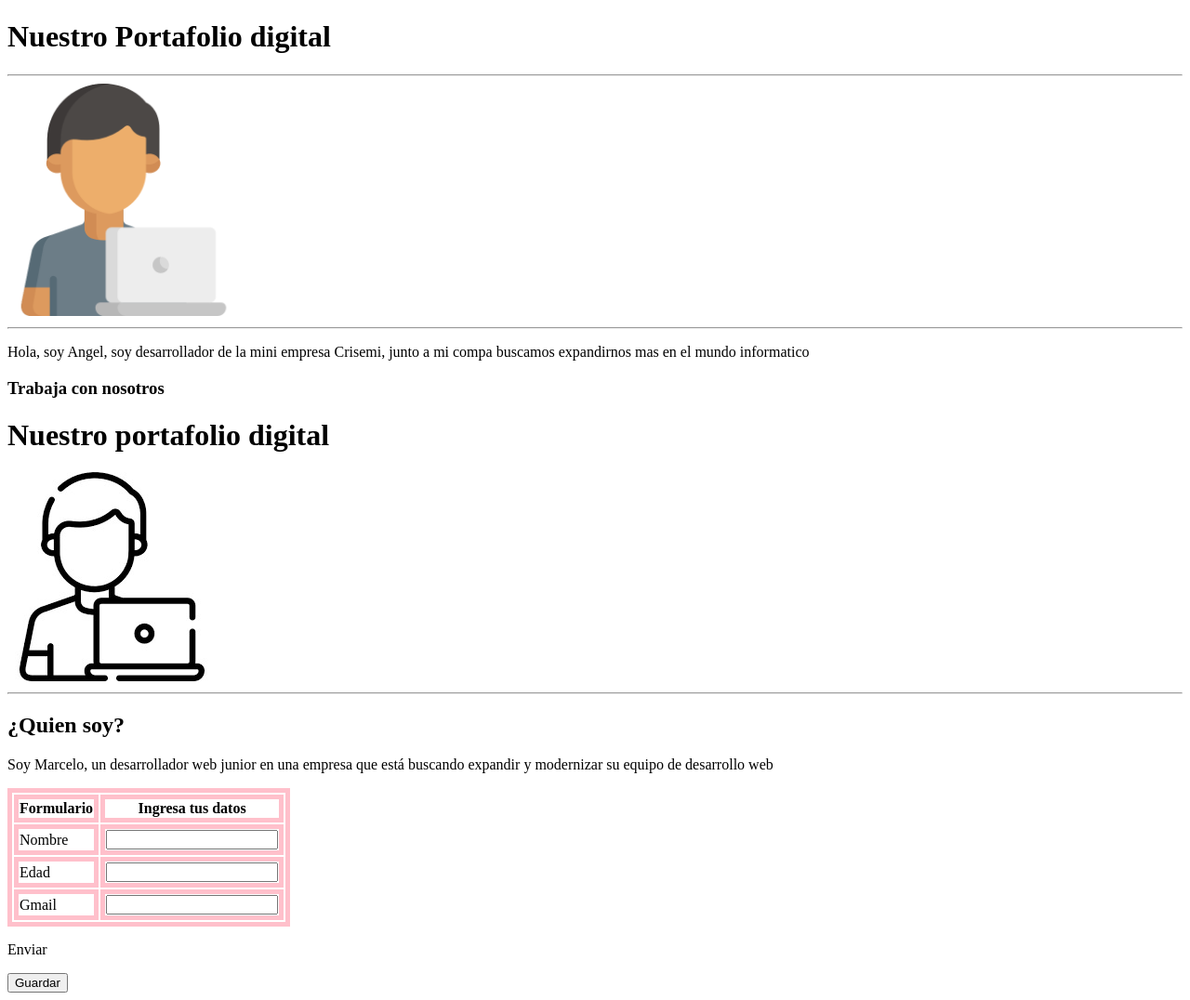
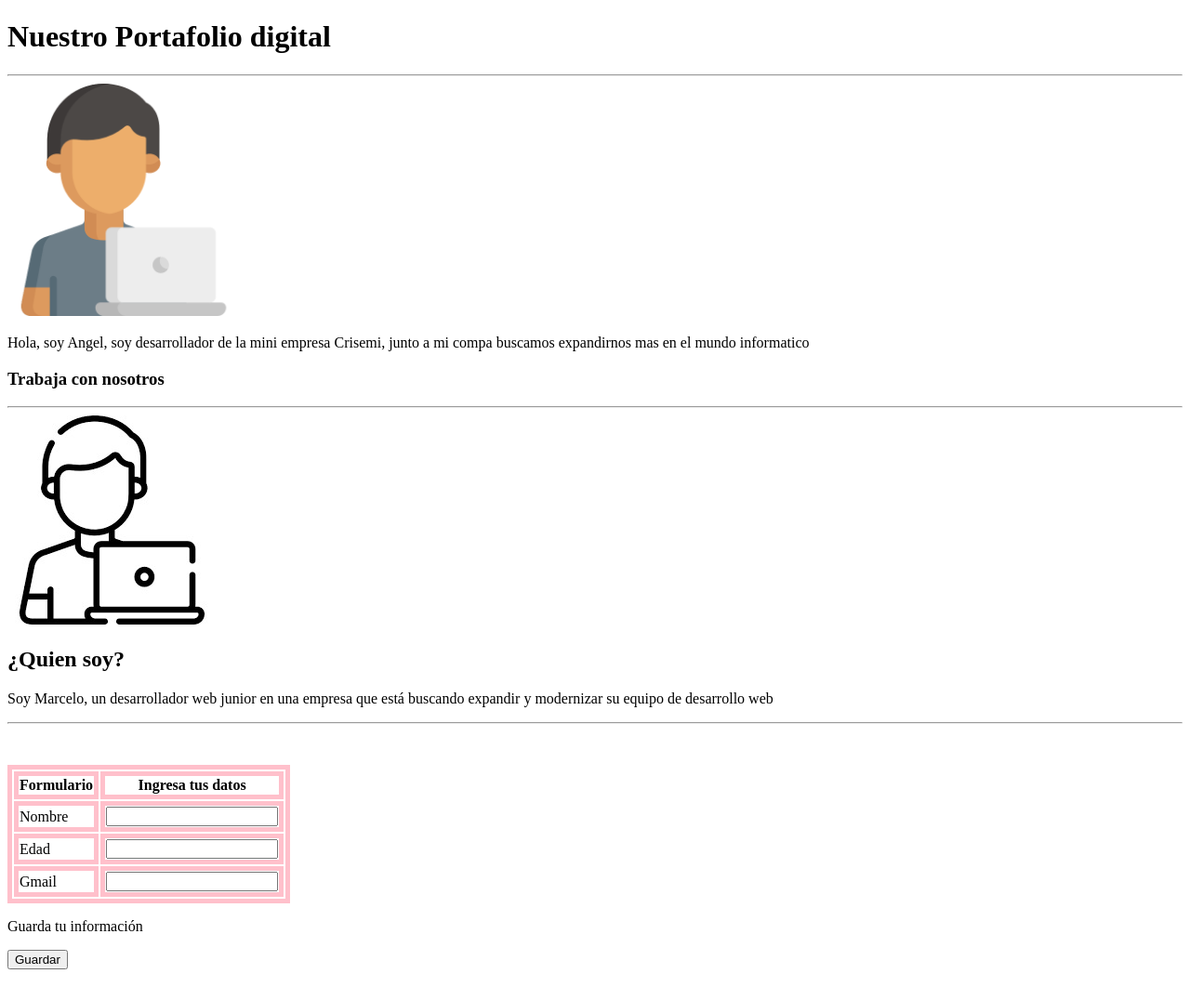
Before and after one commit to GabOmar7/Prueba_1, a plain HTML site: page index.html in a window 1280 px wide. Shown: the whole page at 93% size. After the commit the page ends 1051 px from the top, so only its background shows below. Drawn offline with Linux system fonts and the light colour scheme.

Commit message:
terminado
enviamos el final

```diff
--- a/index.html
+++ b/index.html
@@ -4,24 +4,12 @@
     <meta charset="UTF-8">
     <meta name="viewport" content="width=device-width, initial-scale=1.0">
     <title>Prueba_1</title>
+    </body>
     <script>
         /*Cambiamos texto*/
         function CambiarTexto(){
-            document.getElementById("parrafo").innerHTML="Guardado";
+            document.getElementById("parrafo").innerHTML="¡¡Guardado!!";
         /*Agregamos texto*/
-        }
-        function Agregar(){
-            let NuevoElemento = document.createElement("h2")
-            NuevoElemento.innerHTML = "+ de un 4 es avaricia";
-            document.getElementById("contenedor").appendChild(NuevoElemento);
-        }
-        /*Function para cambio de color*/
-        function CambiarColor(){
-            /*Cambiar color*/
-            document.getElementById("TextoColor").style.color ="purple";
-            /*Cambiar Tamaño*/
-            document.getElementById("TextoColor").style.fontSize ="30px"
-
         }
     </script>
     <style>
@@ -31,22 +19,31 @@
     </style>
 </head>
 <body>
+
     <!--Nuestro titulo-->
-    <h1>Nuestro Portafolio digital</h1>
+    <header><h1>Nuestro Portafolio digital</h1></header>
+    <section>
     <hr>
     <!--Colocamos foto-->
     <img src="img/foto_angel.png" alt="" style="width:250px;height:25   0px;">
+    <!--Comenzamos presentacion-->
+    <article>
+    <p>Hola, soy Angel, soy desarrollador de la mini empresa Crisemi, junto a mi compa buscamos expandirnos mas en el mundo informatico</p>
+    </article>
+    <h3>Trabaja con nosotros</h3>
+    </section>
     <hr>
-    <!--Comenzamos presentacion-->
-    <p>Hola, soy Angel, soy desarrollador de la mini empresa Crisemi, junto a mi compa buscamos expandirnos mas en el mundo informatico</p>
-    <h3>Trabaja con nosotros</h3>
+    <section>
     <!--ahora el compañero-->
-    <H1>Nuestro portafolio digital</H1> <!--se coloca el titulo-->
     <img src="img/Lelo.jpg" alt="mifoto"> <!--Se llamo a la foto de perfil-->
+    <h2>¿Quien soy?</h2>
+    <article>
+    <p>Soy Marcelo, un desarrollador web junior en una empresa que está buscando expandir y modernizar su equipo de desarrollo web</p>
+    </article>
     <hr>
-    <h2>¿Quien soy?</h2>
-    <p>Soy Marcelo, un desarrollador web junior en una empresa que está buscando expandir y modernizar su equipo de desarrollo web</p>
-
+    </section>
+    <br><br>
+    <!--Creamos tabla de formulario-->
     <table>
         <tr>
             <th>Formulario</th>
@@ -65,8 +62,9 @@
             <td><input type="email" name="email" id=""></td>
         </tr>
     </table>
-    <p id="parrafo">Enviar</p>
-    <button onclick="CambiarTexto()"> Guardar</button>
+    <!--luego ubicamos el boton para guardado/ queremos dejar un mensaje-->
+    <p id="parrafo">Guarda tu información</p>
+    <button onclick="CambiarTexto()">Guardar</button>
 
 </body>
 </html>
```
